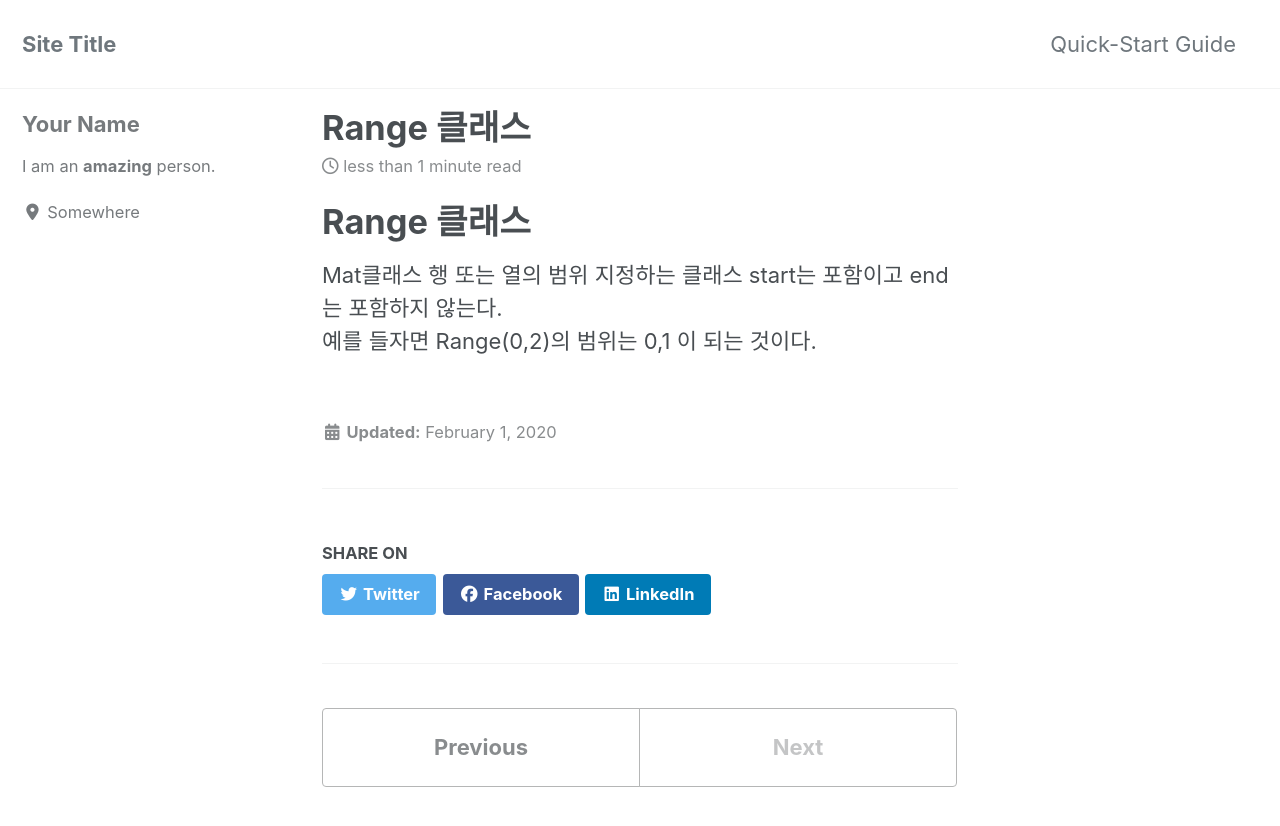
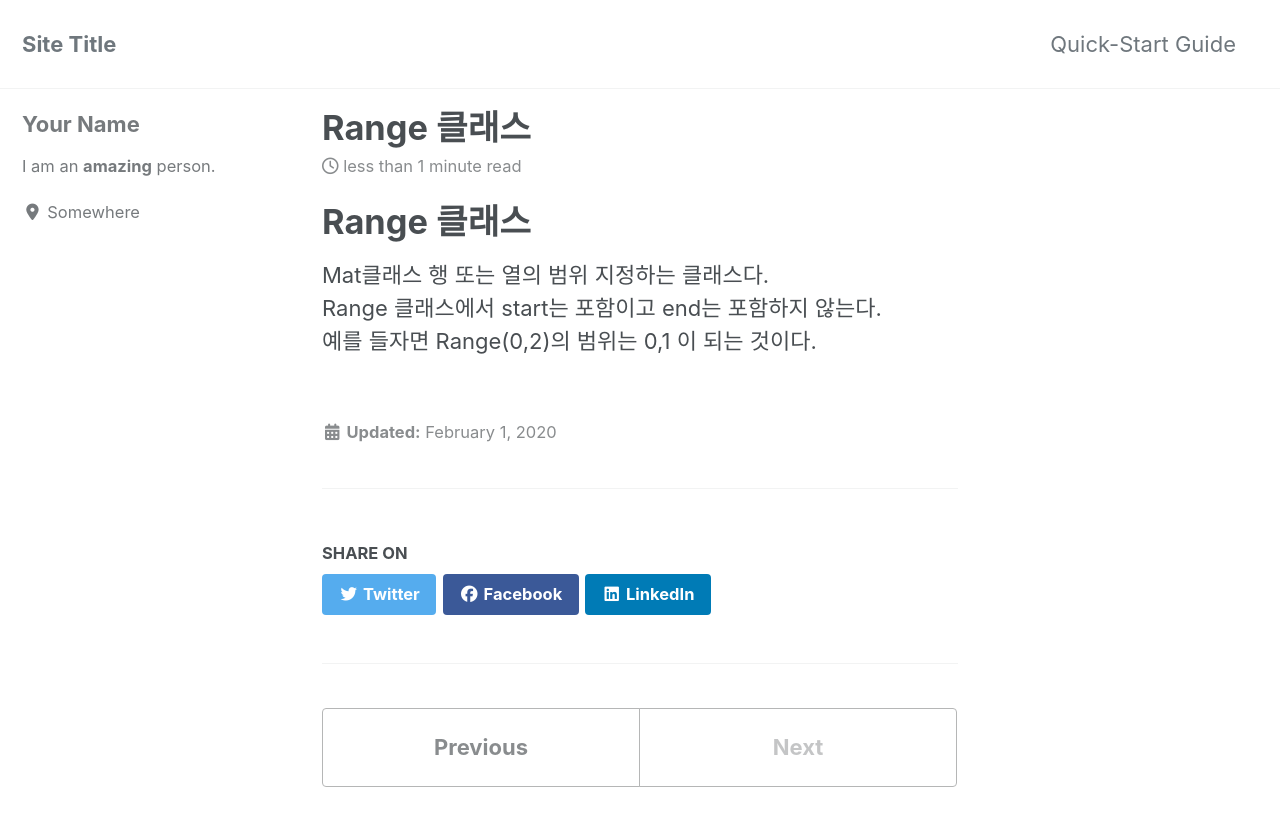
Before and after one commit to rin1004/MyStudy, a Jekyll site: the page built from _posts/2020-02-01-Range 클래스.md, in a window 1280 px wide and 900 px high. Shown: the top 826 px of the window. Built offline with Jekyll 4.4.1, drawn with Linux system fonts in a browser that asks for light colours; cached includes are drawn as plain includes; nearby versions of some CDN libraries.

Commit message:
Update 2020-02-01-Range 클래스.md

```diff
--- a/_posts/2020-02-01-Range 클래스.md
+++ b/_posts/2020-02-01-Range 클래스.md
@@ -1,4 +1,4 @@
 # **Range 클래스**
-Mat클래스 행 또는 열의 범위 지정하는 클래스
-start는 포함이고 end는 포함하지 않는다.
+Mat클래스 행 또는 열의 범위 지정하는 클래스다.
+Range 클래스에서 start는 포함이고 end는 포함하지 않는다.
 예를 들자면 Range(0,2)의 범위는 0,1 이 되는 것이다.
```
